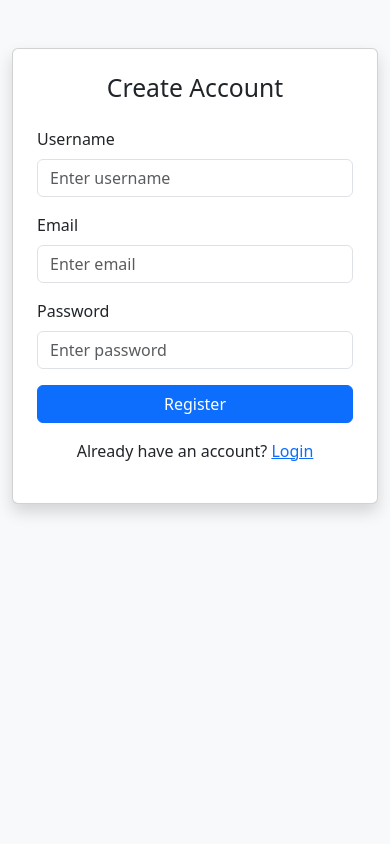
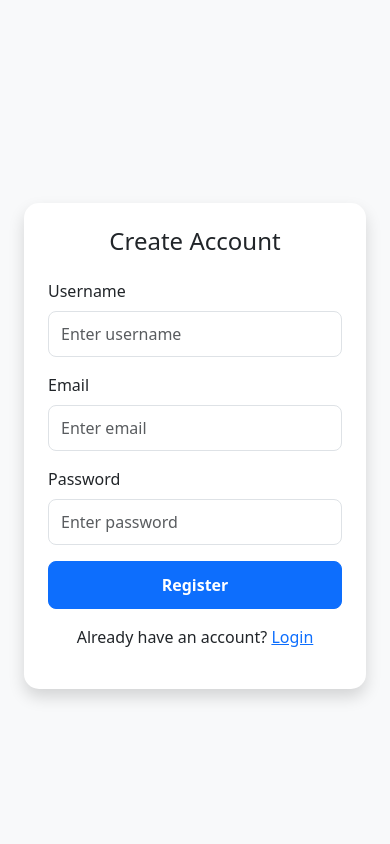
Before and after one commit to ShantanuDalvi10/bicycle-assembly-workflow, a Flask app: page /register in a window 390 px wide. Run offline with Flask 3, Linux system fonts and the light colour scheme.

Commit message:
Mobile Friendly webpages commit

```diff
--- a/templates/register.html
+++ b/templates/register.html
@@ -8,6 +8,56 @@
 
     <link href="https://cdn.jsdelivr.net/npm/bootstrap@5.3.3/dist/css/bootstrap.min.css"
           rel="stylesheet">
+
+    <style>
+        body {
+            background-color: #f4f7fc;
+            min-height: 100vh;
+            display: flex;
+            align-items: center;
+            justify-content: center;
+            padding: 20px 12px;
+        }
+
+        .register-card {
+            width: 100%;
+            max-width: 450px;
+            border: none;
+            border-radius: 15px;
+        }
+
+        .card-body {
+            padding: 30px;
+        }
+
+        .form-control {
+            min-height: 46px;
+            font-size: 16px;
+            border-radius: 8px;
+        }
+
+        .btn-register {
+            min-height: 48px;
+            border-radius: 8px;
+            font-size: 16px;
+            font-weight: 600;
+        }
+
+        /* Mobile screen adjustments */
+        @media (max-width: 576px) {
+            body {
+                padding: 15px 12px;
+            }
+
+            .card-body {
+                padding: 22px 18px;
+            }
+
+            h2 {
+                font-size: 24px;
+            }
+        }
+    </style>
 </head>
 
 <body class="bg-light">
@@ -16,7 +66,7 @@
     <div class="row justify-content-center">
         <div class="col-md-5">
 
-            <div class="card shadow">
+            <div class="card register-card shadow">
                 <div class="card-body p-4">
 
                     <h2 class="text-center mb-4">Create Account</h2>
@@ -57,7 +107,7 @@
                         </div>
 
                         <button type="submit"
-                                class="btn btn-primary w-100">
+                                class="btn btn-primary btn-register w-100">
                             Register
                         </button>
 
```
Also changed, not shown: templates/bicycle_details.html (+35 -1 lines), templates/dashboard.html (+46 -3 lines), templates/login.html (+23 -0 lines).
